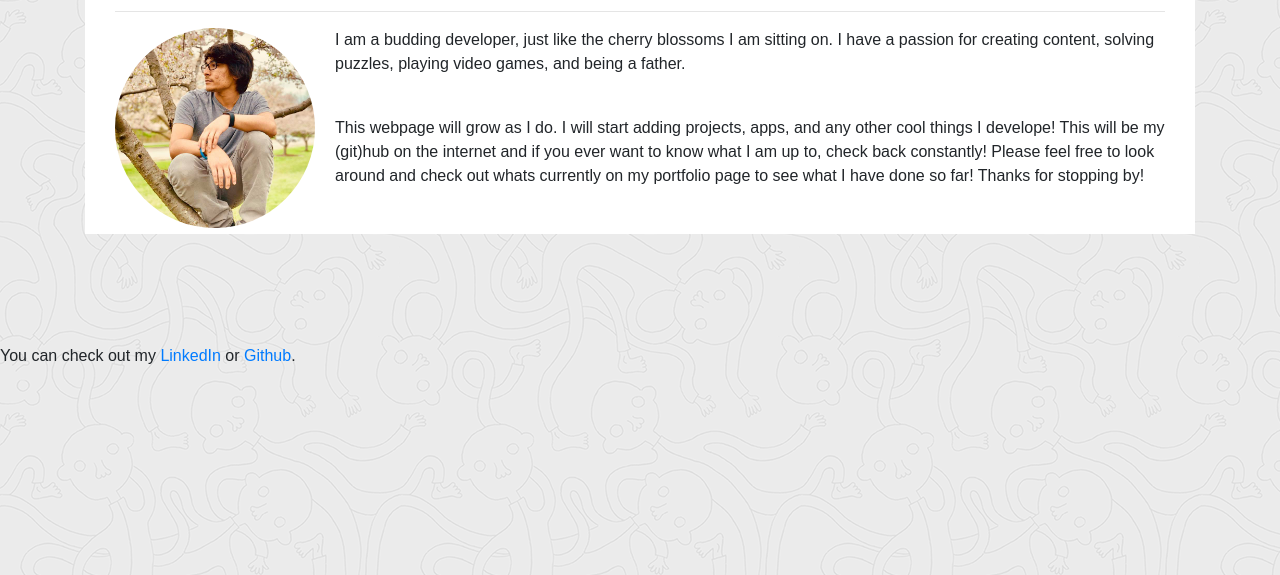
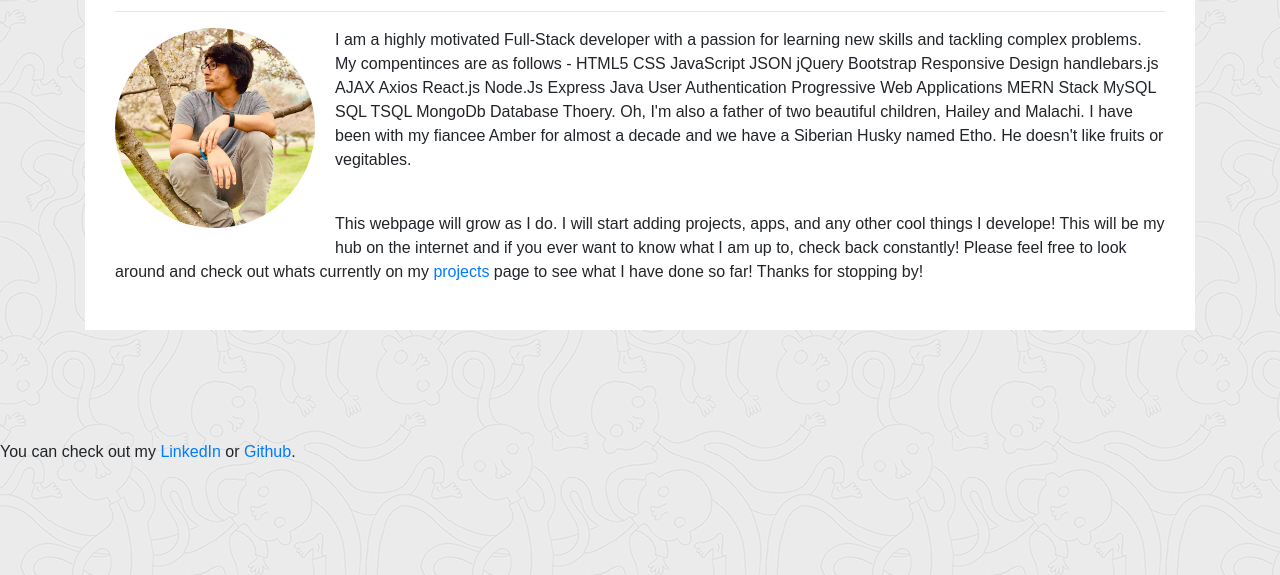
Before and after one commit to squarecylinder/HomeworkTwo, a plain HTML site: page about.html in a window 1280 px wide. Shown: the part 225-800 px from the top of the page. Drawn offline with nearby package versions, Linux system fonts and the light colour scheme.

Commit message:
Adding more content to some pages

```diff
--- a/about.html
+++ b/about.html
@@ -7,7 +7,7 @@
   <meta name="viewport" content="width=device-width, initial-scale=1.0">
   <meta http-equiv="X-UA-Compatible" content="ie=edge">
 
-  <title>Jalen Straka Portfolio</title>
+  <title>Jalen Straka · About Me</title>
 
   <!-- Boostrap Stylesheet -->
   <link rel="stylesheet" href="https://maxcdn.bootstrapcdn.com/bootstrap/4.0.0/css/bootstrap.min.css">
@@ -57,9 +57,9 @@
           <h1 class="block-header">About Me</h1>
           <hr />
           <img src="assets/imgs/avatar.jpg" alt="A picture of me on a cherry blossom tree" id="about-image" />
-          <p>I am a budding developer, just like the cherry blossoms I am sitting on. I have a passion for creating content, solving puzzles, playing video games, and being a father.</p>
+          <p>I am a highly motivated Full-Stack developer with a passion for learning new skills and tackling complex problems. My compentinces are as follows - HTML5 CSS JavaScript JSON jQuery Bootstrap Responsive Design handlebars.js AJAX Axios React.js Node.Js Express Java User Authentication Progressive Web Applications MERN Stack MySQL SQL TSQL MongoDb Database Thoery. Oh, I'm also a father of two beautiful children, Hailey and Malachi. I have been with my fiancee Amber for almost a decade and we have a Siberian Husky named Etho. He doesn't like fruits or vegitables.</p>
           <br />
-          <p>This webpage will grow as I do. I will start adding projects, apps, and any other cool things I develope! This will be my (git)hub on the internet and if you ever want to know what I am up to, check back constantly! Please feel free to look around and check out whats currently on my portfolio page to see what I have done so far! Thanks for stopping by!
+          <p>This webpage will grow as I do. I will start adding projects, apps, and any other cool things I develope! This will be my hub on the internet and if you ever want to know what I am up to, check back constantly! Please feel free to look around and check out whats currently on my <a href="portfolio.html">projects</a> page to see what I have done so far! Thanks for stopping by!
           </p>
         </article>
       </div>
```
Also changed, not shown: contact.html (+1 -1 lines), portfolio.html (+2 -2 lines).
